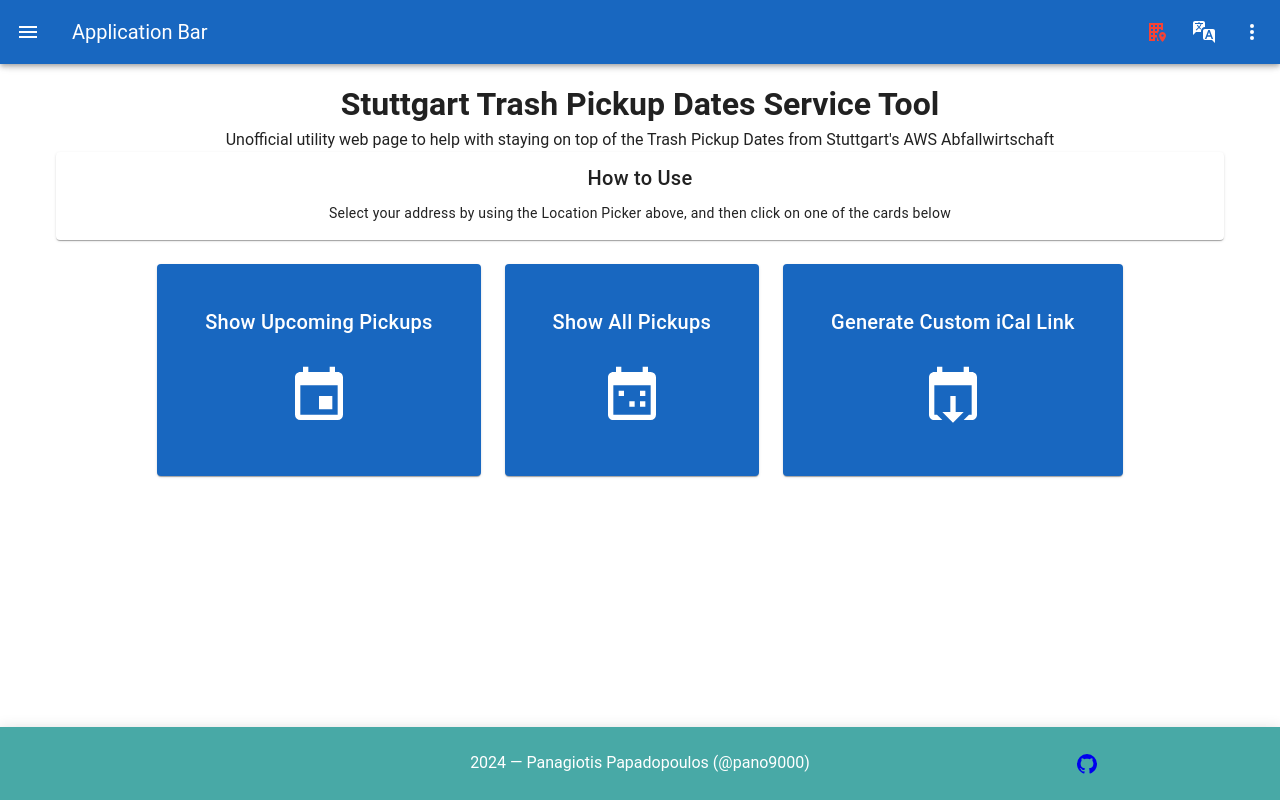
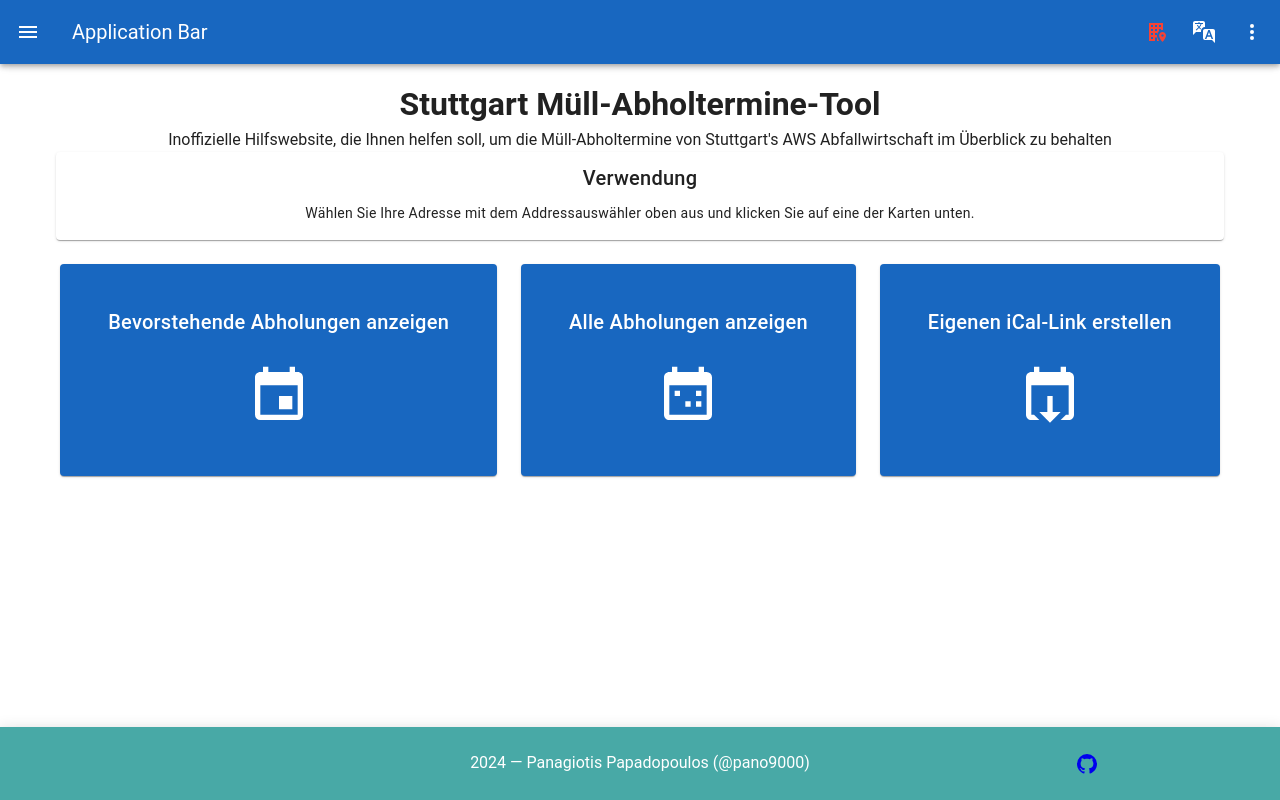
Before and after one commit to pano9000/aws-stuttgart-pickup-dates-service, a Nuxt app: page / in a window 1280 px wide. Built offline with nearby package versions, Linux system fonts and the light colour scheme.

Commit message:
feat(i18n): add i18n to index.vue

```diff
--- a/pages/index.vue
+++ b/pages/index.vue
@@ -2,17 +2,15 @@
   <v-container
     class="text-center"
   >
-    <h1>Stuttgart Trash Pickup Dates Service Tool</h1>
-    <p>
-      Unofficial utility web page to help with staying on top of the Trash Pickup Dates from Stuttgart's AWS Abfallwirtschaft
-    </p>
+    <h1>{{ i18n.t("pageHome.pageTitle") }}</h1>
+    <p>{{ i18n.t("pageHome.pageSubtitle") }}</p>
 
     <v-row>
 
       <v-col>
-        <v-card title="How to Use">
+        <v-card :title="i18n.t('pageHome.cardTitleHowToUse')">
           <v-card-text>
-            Select your address by using the Location Picker above, and then click on one of the cards below
+            {{ i18n.t('pageHome.cardTextHowToUse') }}
           </v-card-text>
         </v-card>
       </v-col>
@@ -24,7 +22,7 @@
       <template v-for="actionCard in actionCards" :key="actionCard[0]">
         <v-col cols="12" md="6" lg="auto">
           <NuxtLink :to="actionCard[0]" class="nuxtlink">
-            <v-card :title="actionCard[1]" class="pa-8" color="primary" link>
+            <v-card :title="i18n.t(actionCard[1])" class="pa-8" color="primary" link>
               <v-card-text class="pa-4">
                 <v-icon :icon="actionCard[2]" size="4rem"/>
               </v-card-text>
@@ -38,10 +36,29 @@
 
 <script setup lang="ts">
   import { mdiCalendar, mdiCalendarMultiselect, mdiCalendarExport } from '@mdi/js';
+  const { i18n, multiMergeLocaleMessage } = useCustomI18n();
+
+  multiMergeLocaleMessage("pageHome", [
+    //@TODO: fix this mess of a title
+    ["pageTitle", {de: "Stuttgart Müll-Abholtermine-Tool", en: "Stuttgart Trash Pickup Dates Service Tool"}],
+    [
+      "pageSubtitle", {
+        de: "Inoffizielle Hilfswebsite, die Ihnen helfen soll, um die Müll-Abholtermine von Stuttgart's AWS Abfallwirtschaft im Überblick zu behalten",
+        en: "Unofficial utility web page to help with staying on top of the Trash Pickup Dates from Stuttgart's AWS Abfallwirtschaft"
+      }
+    ],
+    ["cardTitleHowToUse", {de: "Verwendung", en: "How To Use"}],
+    ["cardTextHowToUse", {de: "Wählen Sie Ihre Adresse mit dem Addressauswähler oben aus und klicken Sie auf eine der Karten unten.", en: "Select your address by using the Location Picker above, and then click on one of the cards below."}],
+    ["cardTitleUpcomingPickups", {de: "Bevorstehende Abholungen anzeigen", en: "Show Upcoming Pickups"}],
+    ["cardTitleAllPickups", {de: "Alle Abholungen anzeigen", en: "Show All Pickups"}],
+    ["cardTitleCustomIcal", {de: "Eigenen iCal-Link erstellen", en: "Generate Custom iCal Link"}]
+
+  ]);
+
   const actionCards: [url: string, title: string, icon: string][] = [
-    ["/upcoming", "Show Upcoming Pickups", mdiCalendar],
-    ["/all", "Show All Pickups", mdiCalendarMultiselect],
-    ["/icalgenerator", "Generate Custom iCal Link", mdiCalendarExport]
+    ["/upcoming", "pageHome.cardTitleUpcomingPickups", mdiCalendar],
+    ["/all", "pageHome.cardTitleAllPickups", mdiCalendarMultiselect],
+    ["/icalgenerator", "pageHome.cardTitleCustomIcal", mdiCalendarExport]
   ]
 
 
```
